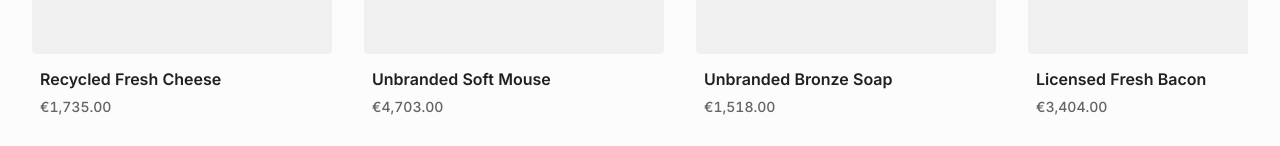
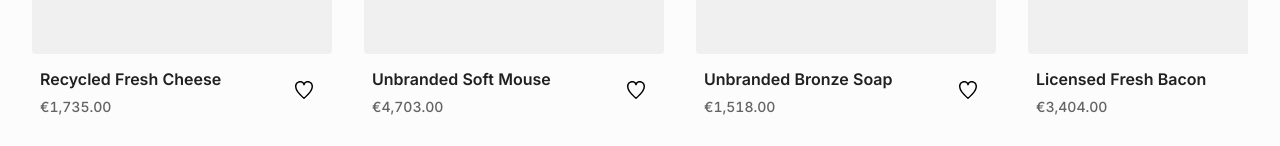
Before and after one commit to christofferbergj/miinto_react-workshop, a React (Vite) app: page / in a window 1280 px wide. Shown: the part 654-800 px from the top of the page. Built offline with nearby package versions, Linux system fonts and the light colour scheme.

Commit message:
fav button

```diff
--- /dev/null
+++ b/src/components/elements/favourite-button.tsx
@@ -0,0 +1,55 @@
+import React from 'react'
+import { HeartFilledIcon, HeartIcon } from '@radix-ui/react-icons'
+import { styled } from '~/theme'
+import { Box } from '~/components/elements/box'
+import { useSetFavourite } from '~/hooks/use-set-favourite'
+
+const StyledFavouriteButton = styled('button', {
+    background: 'transparent',
+    border: 'none',
+    display: 'flex',
+    alignItems: 'center',
+    justifyContent: 'center',
+    borderRadius: '$full',
+    width: 36,
+    height: 36,
+    transition: '$button',
+
+    '@lg': {
+        width: 40,
+        height: 40,
+    },
+
+    '> svg': {
+        width: 18,
+        height: 18,
+
+        '@lg': {
+            width: 22,
+            height: 22,
+        },
+    },
+
+    '@hover': {
+        '&:hover': {
+            background: '$gray4',
+        },
+    },
+
+    '&:active': {
+        background: '$gray5',
+        transform: 'scale(0.93)',
+    },
+})
+
+export const FavouriteButton = () => {
+    const { isFavourite, toggleFavourite } = useSetFavourite()
+
+    return (
+        <Box css={{ marginLeft: '$4' }}>
+            <StyledFavouriteButton onClick={toggleFavourite}>
+                { isFavourite ? <HeartFilledIcon/> : <HeartIcon/> }
+            </StyledFavouriteButton>
+        </Box>
+    )
+}
--- a/src/components/elements/product.tsx
+++ b/src/components/elements/product.tsx
@@ -4,6 +4,10 @@ import { Box } from '~/components/elements/box'
 import { Text } from '~/components/elements/text'
 
 import { ProductProps } from '~/utils/generate-product'
+
+import { FavouriteButton } from './favourite-button'
+// import the icons
+
 
 export const Product = ({ id, price, title, image }: ProductProps) => {
 
@@ -65,6 +69,8 @@ export const Product = ({ id, price, title, image }: ProductProps) => {
                 {price}
             </Text>
             </Box>
+            {/* add favourite icons */}
+            <FavouriteButton />
         </Box>
         </div>
     )
--- /dev/null
+++ b/src/hooks/use-set-favourite.ts
@@ -0,0 +1,17 @@
+import { useState, useCallback } from 'react';
+// move the logic of the hook here
+
+export function useSetFavourite() {
+    // store the state of the favourite choice
+    const [isFavourite, setIsFavourite] = useState(false)
+
+    // create a toggle function to change the state
+    const toggleFavourite = useCallback(() => {
+        setIsFavourite(!isFavourite)
+    }, [isFavourite])
+
+    return {
+        isFavourite,
+        toggleFavourite
+    }
+}
```
Lines whose indentation alone changed are shown as unchanged.
